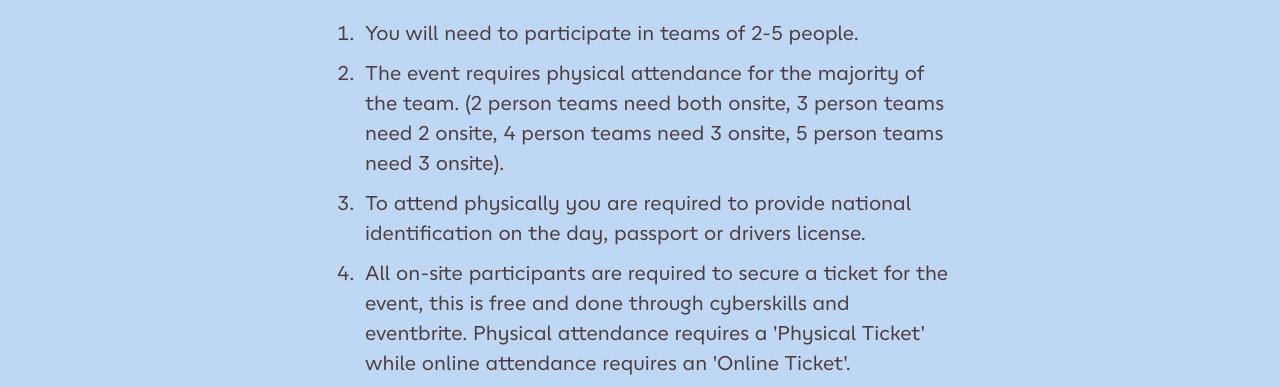
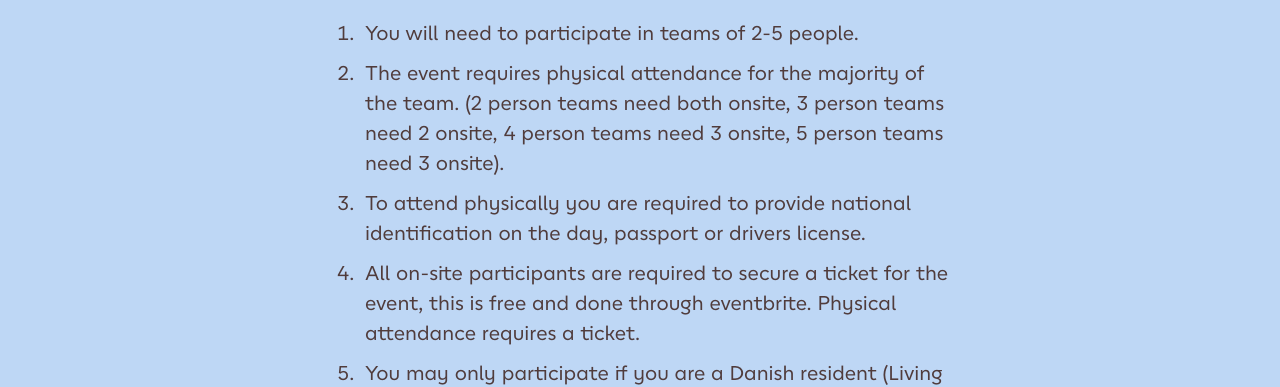
Before and after one commit to ehotdc/ehotdc.github.io, a plain HTML site: page rules.html in a window 1280 px wide. Shown: the part 424-811 px from the top of the page. Drawn offline with Linux system fonts and the light colour scheme; files whose address does not match are found by name.

Commit message:
Update rules.html

```diff
--- a/rules.html
+++ b/rules.html
@@ -35,7 +35,7 @@
             <li>You will need to participate in teams of 2-5 people.</li>
             <li>The event requires physical attendance for the majority of the team. (2 person teams need both onsite, 3 person teams need 2 onsite, 4 person teams need 3 onsite, 5 person teams need 3 onsite).</li>
             <li>To attend physically you are required to provide national identification on the day, passport or drivers license.</li>
-            <li>All on-site participants are required to secure a ticket for the event, this is free and done through cyberskills and eventbrite. Physical attendance requires a 'Physical Ticket' while online attendance requires an 'Online Ticket'.</li>
+            <li>All on-site participants are required to secure a ticket for the event, this is free and done through eventbrite. Physical attendance requires a ticket.</li>
             <li>You may only participate if you are a Danish resident (Living in Denmark) or a Danish citizen living abroad.</li>
             <li>Teams are prohibited from sharing flags with other teams. Please just don't do it.</li>
             <li>Do not attack the competition's infrastructure, don't attack CTFd etc.</li>
```
